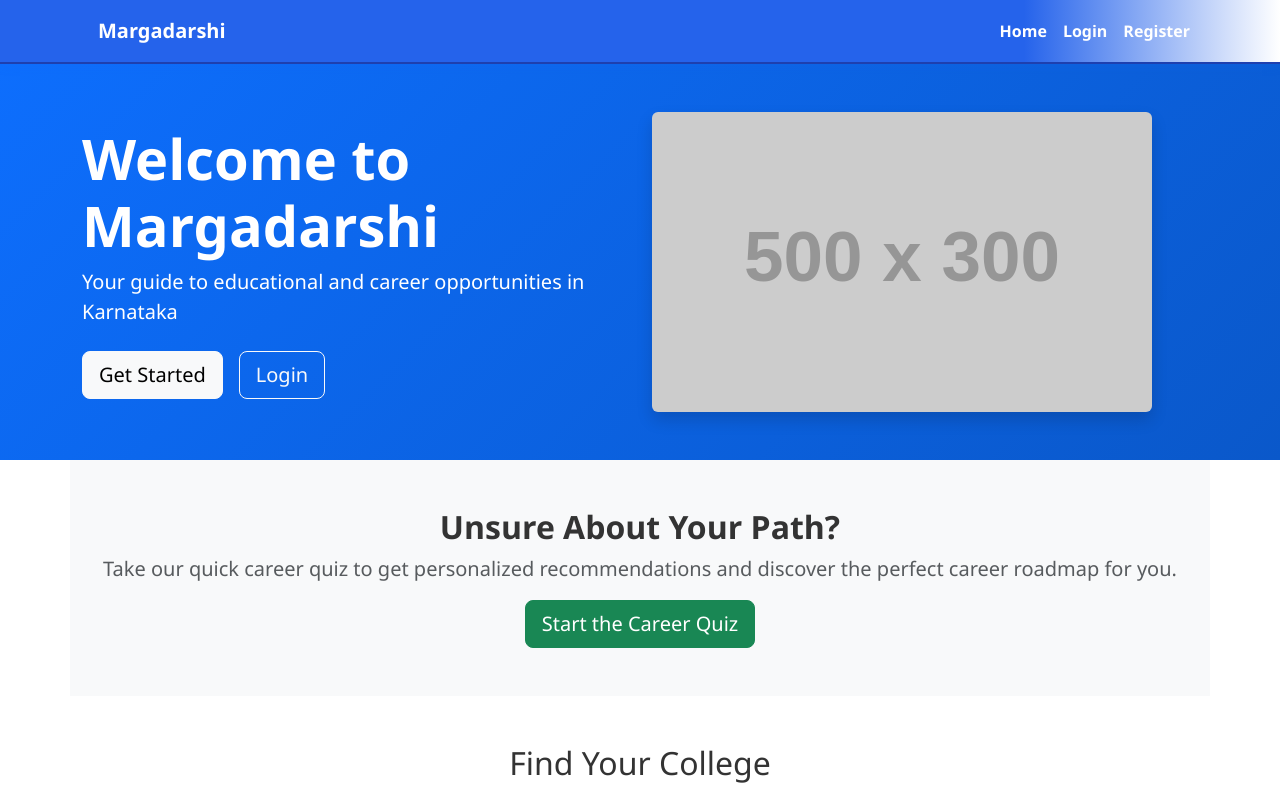
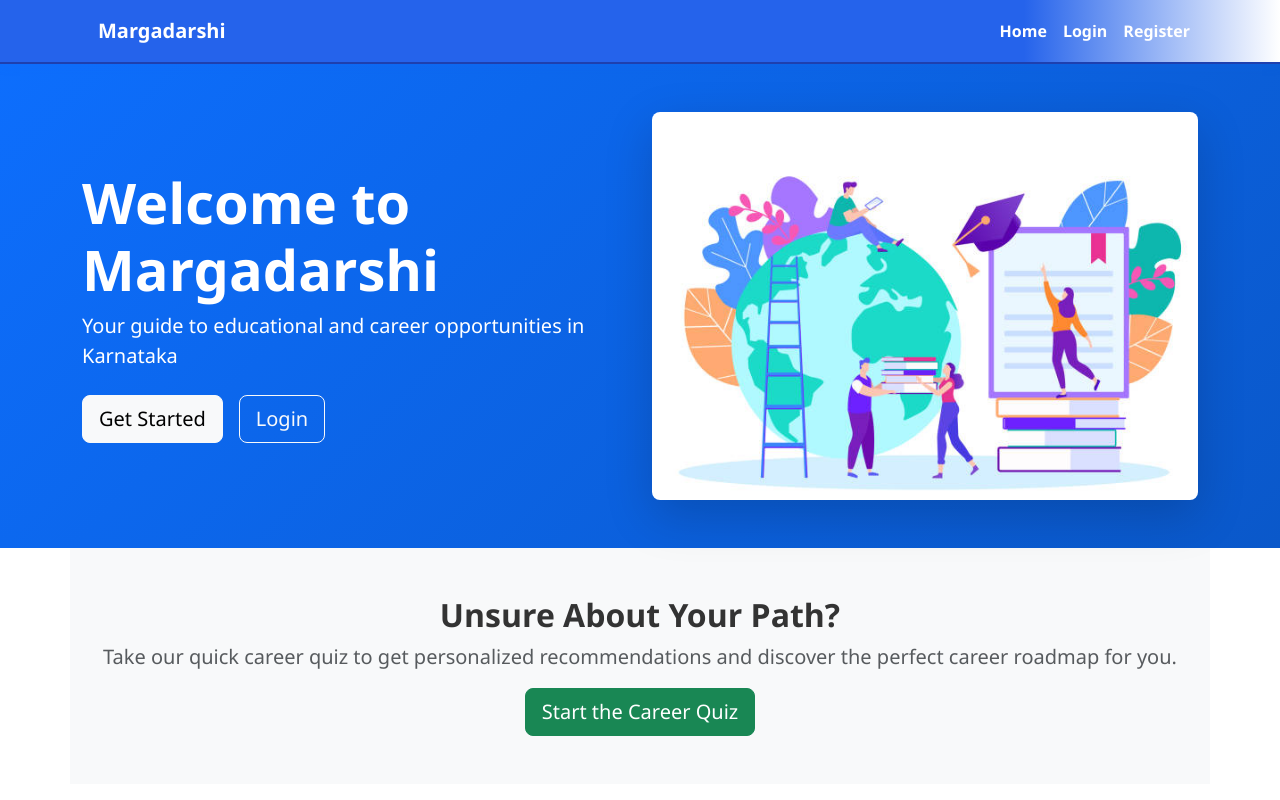
Before and after one commit to AyushQC/MargaDarshi_Frontend, a React (Create React App) app in the folder margadarshi-web/: page / in a window 1280 px wide. Shown: the top 800 px of the page. Built offline with nearby package versions, Linux system fonts and the light colour scheme.

Commit message:
home page edits

```diff
--- a/margadarshi-web/src/components/pages/Home.js
+++ b/margadarshi-web/src/components/pages/Home.js
@@ -101,7 +101,7 @@ const Home = () => {
                   <p className="lead">Your guide to educational and career opportunities in Karnataka</p>
                   <div className="mt-4">
                     <Link to="/register">
-                      <Button variant="light" size="lg" className="me-3">Get Started</Button>
+                      <Button variant="light" size="lg" className="me-3 get-started-btn">Get Started</Button>
                     </Link>
                     <Link to="/login">
                       <Button variant="outline-light" size="lg">Login</Button>
@@ -112,17 +112,17 @@ const Home = () => {
             </Col>
             <Col md={6} className="text-center">
               <img
-                src="https://placehold.co/500x300?text=Margadarshi"
-                alt="Margadarshi"
-                className="img-fluid rounded shadow"
+                src="/learning.png"
+                alt="Distance learning illustration"
+                className="rounded-lg shadow-lg w-full h-auto"
               />
             </Col>
           </Row>
         </Container>
       </div>
 
-      {/* Career Quiz Section */}
-      <Container className="py-5 text-center bg-light">
+  {/* Career Quiz Section */}
+  <Container className="py-5 text-center bg-light">
         <Row>
           <Col>
             <h2 className="fw-bold">Unsure About Your Path?</h2>
@@ -132,7 +132,7 @@ const Home = () => {
             <Button variant="success" size="lg" onClick={handleQuizClick}>Start the Career Quiz</Button>
           </Col>
         </Row>
-      </Container>
+  </Container>
 
       {/* College Search Section */}
       <Container className="py-5">
```
